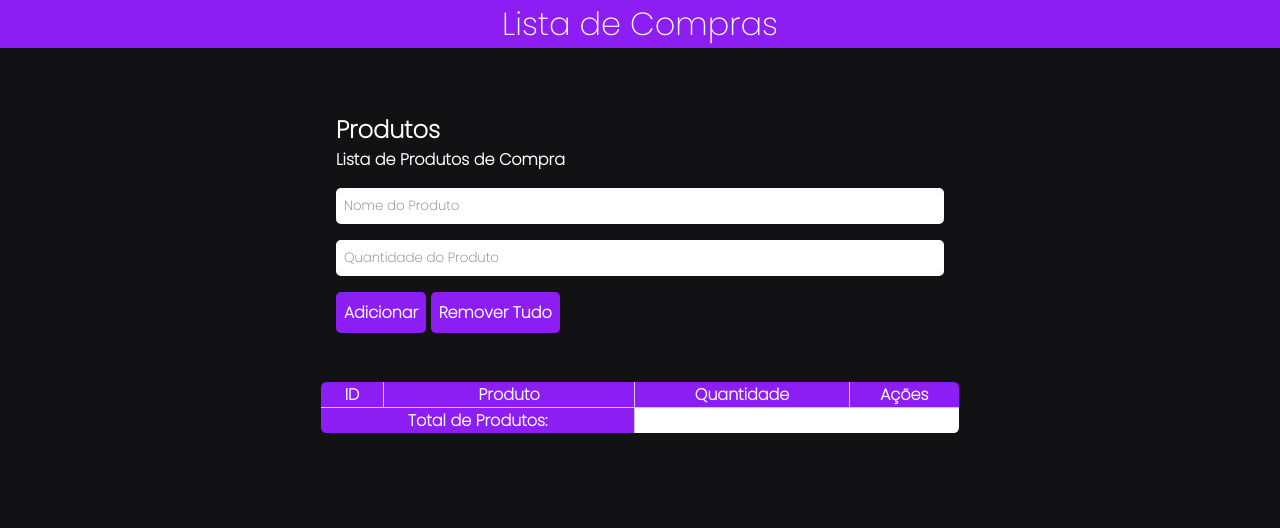
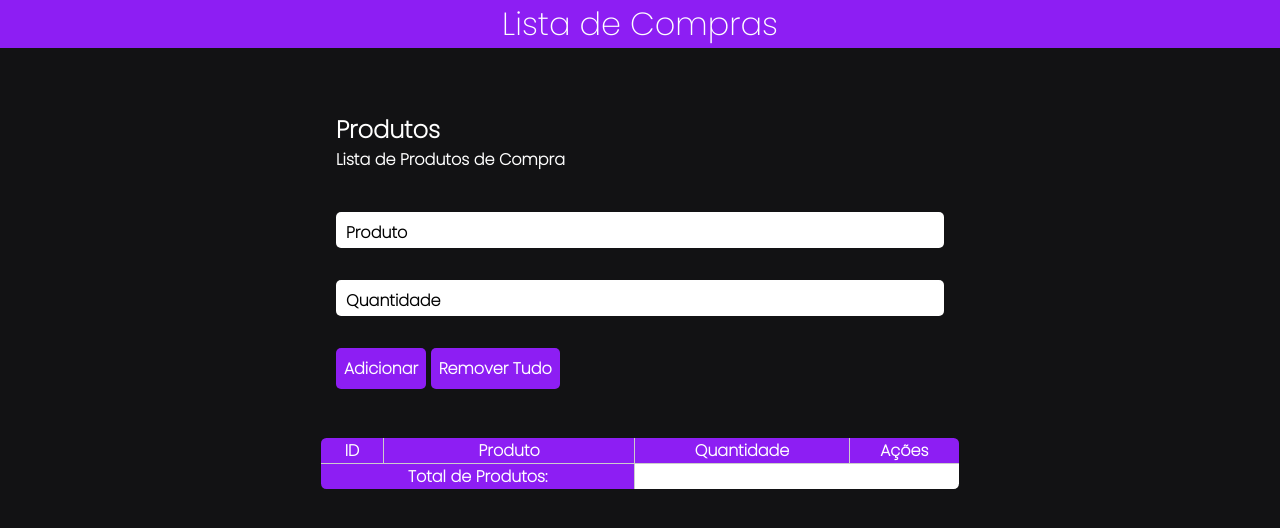
Before and after one commit to sergioalmeida00/listaProduto, a plain HTML site: page index.html in a window 1280 px wide. Drawn offline with nearby package versions, Linux system fonts and the light colour scheme.

Commit message:
Melhoria Css

```diff
--- a/assets/css/style-home.css
+++ b/assets/css/style-home.css
@@ -45,19 +45,39 @@ main {
 .container .title {
     color: white;
     font-weight: bold;
+    margin-bottom: 1.5rem;
 }
 
 #form .input-group {
+    position: relative;
     display: flex;
     flex-direction: column;
-    gap: 1rem;
     margin-bottom: 1rem;
+    margin-bottom: 2rem;
 }
 
-#form input {
+#form .input-group input {
     padding: .5rem;
+    border: none;
+    outline: none;
     border-radius: 5px;
-    border: none;
+}
+
+#form .input-group label {
+    position: absolute;
+    pointer-events: none;
+    top: 8px;
+    left: 10px;
+    font-weight: bold;
+    transition: .5s;
+}
+
+#form .input-group input:focus~label,
+#form .input-group input:valid~label {
+    top: -25px;
+    left: 0;
+    font-size: .9rem;
+    color: white;
 }
 
 #form button {
--- a/index.html
+++ b/index.html
@@ -7,7 +7,7 @@
     <meta name="viewport" content="width=device-width, initial-scale=1.0">
     <link rel="stylesheet" href="assets/css/style-home.css">
     <link rel="stylesheet" href="assets/css/style.css">
-    <title>Document</title>
+    <title>Lista de Compras</title>
 
     <script src="https://unpkg.com/feather-icons"></script>
 </head>
@@ -24,10 +24,13 @@
             </div>
             <form action="" id="form">
                 <div class="input-group">
-                    <input type="text" id="produto" maxlength="30" placeholder="Nome do Produto">
-                    <input type="text" id="quantidade" placeholder="Quantidade do Produto">
+                    <input type="text" id="produto" maxlength="30" required>
+                    <label>Produto</label>
                 </div>
-
+                <div class="input-group">
+                    <input type="text" id="quantidade" required>
+                    <label>Quantidade</label>
+                </div>
                 <button type="submit" id="adicionar">Adicionar</button>
                 <button id="remover">Remover Tudo</button>
             </form>
```
